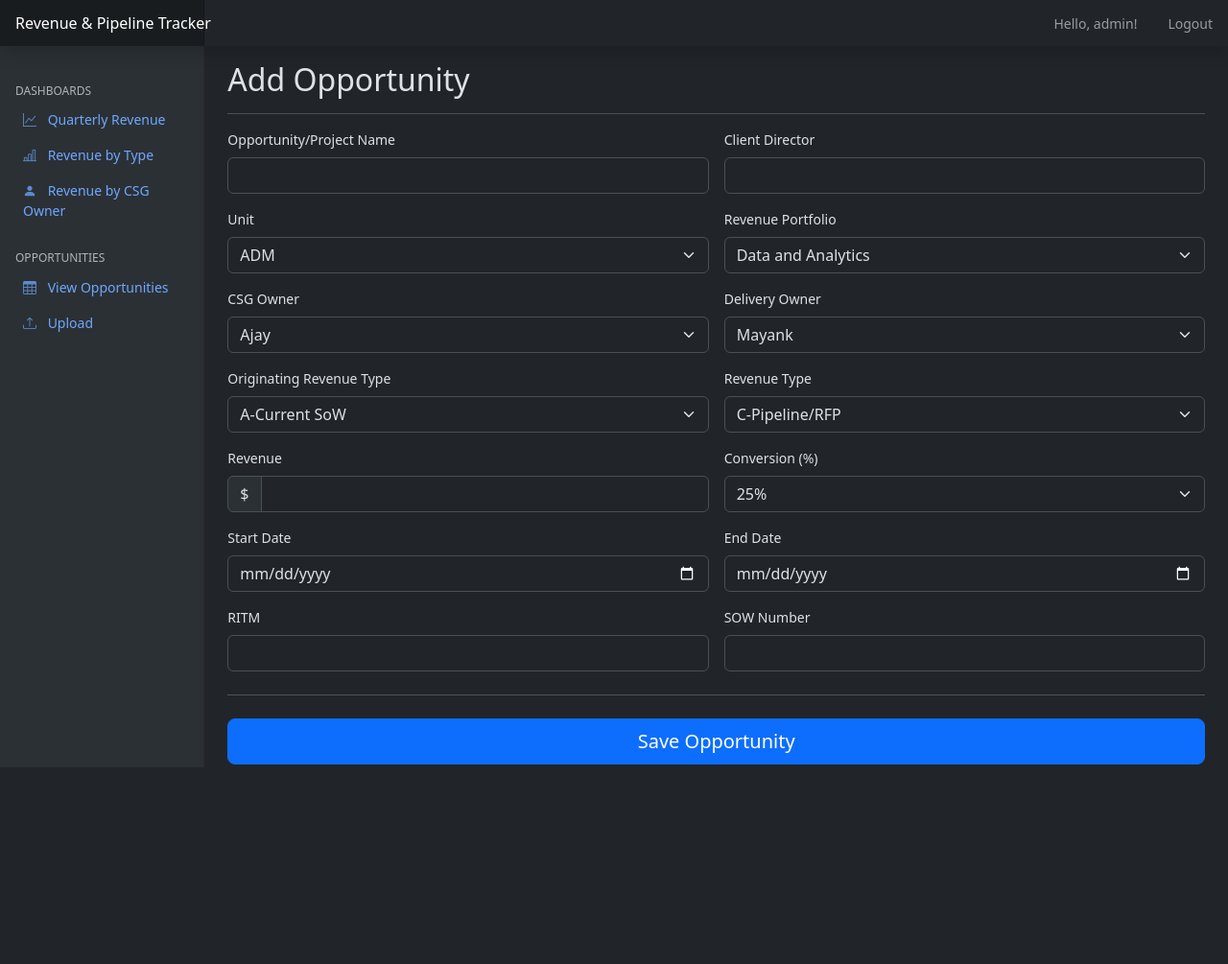
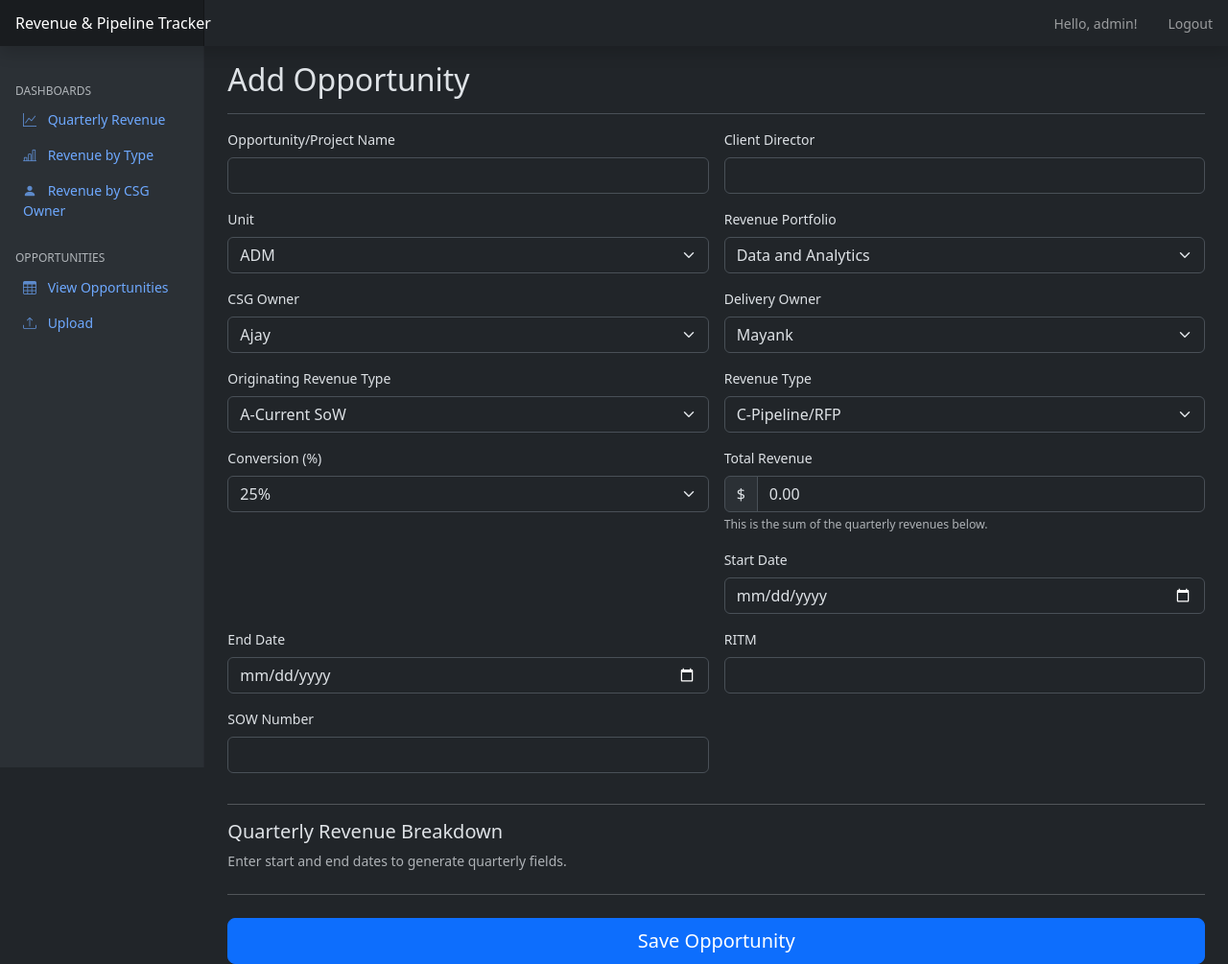
Before and after one commit to sumeettandon/revenue-tracker, a Flask app: page /add in a window 1280 px wide. Shown: the whole page at 96% size. Before the commit the page ends 797 px from the top, so only its background shows below. Run offline with Flask 3, Linux system fonts and the light colour scheme; a user stored in the database is signed in.

Commit message:
dynamic quarterly revenue

```diff
--- a/app.py
+++ b/app.py
@@ -3,6 +3,7 @@ import enum
 import io
 from functools import wraps
 from datetime import date
+import json
 
 import pandas as pd
 from dotenv import load_dotenv
@@ -11,6 +12,7 @@ from flask import Flask, render_template, request, redirect, url_for, send_file,
 from flask_sqlalchemy import SQLAlchemy
 from flask_login import LoginManager, UserMixin, login_user, logout_user, current_user, login_required
 from sqlalchemy import func, extract, inspect
+from sqlalchemy.orm import joinedload
 from werkzeug.security import generate_password_hash, check_password_hash
 
 # --- App Configuration ---
@@ -67,6 +69,17 @@ class RevenueType(db.Model):
     name = db.Column(db.String(100), unique=True, nullable=False)
     def __repr__(self): return f'<RevenueType {self.name}>'
 
+class QuarterlyRevenue(db.Model):
+    id = db.Column(db.Integer, primary_key=True)
+    opportunity_id = db.Column(db.Integer, db.ForeignKey('opportunity.id', ondelete='CASCADE'), nullable=False)
+    financial_year = db.Column(db.Integer, nullable=False)
+    quarter = db.Column(db.Integer, nullable=False)
+    revenue = db.Column(db.Float, nullable=False)
+
+    __table_args__ = (db.UniqueConstraint('opportunity_id', 'financial_year', 'quarter', name='uq_opp_fy_q'),)
+
+    def __repr__(self):
+        return f'<QuarterlyRevenue FY{self.financial_year}-Q{self.quarter} for Opp {self.opportunity_id}>'
 class Opportunity(db.Model):
     id = db.Column(db.Integer, primary_key=True)
     project_name = db.Column(db.String(200), nullable=False)
@@ -90,6 +103,7 @@ class Opportunity(db.Model):
     delivery_owner = db.relationship('DeliveryOwner', backref=db.backref('opportunities', lazy=True))
     originating_revenue_type = db.relationship('OriginatingRevenueType', backref=db.backref('opportunities', lazy=True))
     revenue_type = db.relationship('RevenueType', backref=db.backref('opportunities', lazy=True))
+    quarterly_revenues = db.relationship('QuarterlyRevenue', backref='opportunity', cascade="all, delete-orphan", lazy='dynamic')
 
     def __repr__(self):
         return f'<Opportunity {self.project_name}>'
@@ -149,8 +163,30 @@ def _populate_opportunity_from_form(opportunity, form_data):
     opportunity.sow_number=form_data['sow_number']
     opportunity.start_date=date.fromisoformat(form_data['start_date']) if form_data['start_date'] else None
     opportunity.end_date=date.fromisoformat(form_data['end_date']) if form_data['end_date'] else None
-    opportunity.revenue=float(form_data['revenue'])
     opportunity.client_director=form_data['client_director']
+
+    # Handle quarterly revenues
+    if opportunity.id: # if editing, clear existing to replace them
+        opportunity.quarterly_revenues.delete()
+        db.session.flush() # flush the delete to avoid constraint issues
+
+    total_quarterly_revenue = 0
+    for key, value in form_data.items():
+        if key.startswith('quarter_FY') and value:
+            try:
+                revenue_value = float(value)
+                parts = key.split('_') # e.g., ['quarter', 'FY2026', 'Q4']
+                fy = int(parts[1][2:])
+                q = int(parts[2][1:])
+                qr = QuarterlyRevenue(financial_year=fy, quarter=q, revenue=revenue_value)
+                opportunity.quarterly_revenues.append(qr)
+                total_quarterly_revenue += revenue_value
+            except (ValueError, IndexError):
+                # Ignore invalid or malformed fields
+                continue
+
+    # Update total revenue based on the sum of the quarterly breakdown
+    opportunity.revenue = total_quarterly_revenue
 
 # --- Web Routes ---
 @app.route('/login', methods=['GET', 'POST'])
@@ -277,8 +313,9 @@ def add_opportunity():
         _populate_opportunity_from_form(new_opp, request.form)
         db.session.add(new_opp)
         db.session.commit()
+        flash(f'Successfully added opportunity "{new_opp.project_name}".', 'success')
         return redirect(url_for('opportunities'))
-    return render_template('form.html', action="Add", opportunity=None)
+    return render_template('form.html', action="Add", opportunity=None, quarterly_revenues_json='[]')
 
 @app.route('/edit/<int:id>', methods=['GET', 'POST'])
 @login_required
@@ -287,8 +324,14 @@ def edit_opportunity(id):
     if request.method == 'POST':
         _populate_opportunity_from_form(opp_to_edit, request.form)
         db.session.commit()
+        flash(f'Successfully updated opportunity "{opp_to_edit.project_name}".', 'success')
         return redirect(url_for('opportunities'))
-    return render_template('form.html', action="Edit", opportunity=opp_to_edit)
+
+    quarterly_revenues_json = json.dumps([
+        {'financial_year': qr.financial_year, 'quarter': qr.quarter, 'revenue': qr.revenue}
+        for qr in opp_to_edit.quarterly_revenues
+    ])
+    return render_template('form.html', action="Edit", opportunity=opp_to_edit, quarterly_revenues_json=quarterly_revenues_json)
 
 @app.route('/delete/<int:id>', methods=['POST'])
 @login_required
@@ -408,37 +451,37 @@ def upload_spreadsheet():
 @login_required
 def download_spreadsheet():
     """Downloads all data as an Excel file."""
-    query = db.session.query(Opportunity).statement
-    df = pd.read_sql(query, db.engine)
+    # Eagerly load related objects to avoid N+1 query problem
+    opportunities = Opportunity.query.options(
+        joinedload(Opportunity.revenue_portfolio),
+        joinedload(Opportunity.unit),
+        joinedload(Opportunity.csg_owner),
+        joinedload(Opportunity.delivery_owner),
+        joinedload(Opportunity.originating_revenue_type),
+        joinedload(Opportunity.revenue_type)
+    ).all()
 
-    # Create lookup dictionaries for mapping IDs to names
-    lookups = {
-        'revenue_portfolio_id': {p.id: p.name for p in RevenuePortfolio.query.all()},
-        'unit_id': {u.id: u.name for u in Unit.query.all()},
-        'csg_owner_id': {o.id: o.name for o in CSGOwner.query.all()},
-        'delivery_owner_id': {o.id: o.name for o in DeliveryOwner.query.all()},
-        'originating_revenue_type_id': {o.name: o.id for o in OriginatingRevenueType.query.all()},
-        'revenue_type_id': {o.name: o.id for o in RevenueType.query.all()},
-    }
-
-    # Map foreign key IDs to their string names
-    df['Revenue Portfolio'] = df['revenue_portfolio_id'].map(lookups['revenue_portfolio_id'])
-    df['Unit'] = df['unit_id'].map(lookups['unit_id'])
-    df['CSG Owner'] = df['csg_owner_id'].map(lookups['csg_owner_id'])
-    df['Delivery Owner'] = df['delivery_owner_id'].map(lookups['delivery_owner_id'])
-    df['Originating Revenue Type'] = df['originating_revenue_type_id'].map(lookups['originating_revenue_type_id'])
-    df['Revenue Type'] = df['revenue_type_id'].map(lookups['revenue_type_id'])
-
-    # Select and rename columns for the final Excel file
-    df = df.rename(columns={
-        'project_name': 'Opportunity/Project name',
-        'sow_number': 'SOW',
-        'start_date': 'Start Date',
-        'end_date': 'End Date',
-        'client_director': 'Client Director'
-    })
-    output_columns = ['Opportunity/Project name', 'Revenue Portfolio', 'Unit', 'CSG Owner', 'Delivery Owner', 'Originating Revenue Type', 'Revenue Type', 'conversion', 'ritm', 'SOW', 'Start Date', 'End Date', 'revenue', 'Client Director']
-    df = df[output_columns]
+    # Prepare data for DataFrame
+    data_for_df = [
+        {
+            'Opportunity/Project name': opp.project_name,
+            'Revenue Portfolio': opp.revenue_portfolio.name,
+            'Unit': opp.unit.name,
+            'CSG Owner': opp.csg_owner.name,
+            'Delivery Owner': opp.delivery_owner.name,
+            'Originating Revenue Type': opp.originating_revenue_type.name,
+            'Revenue Type': opp.revenue_type.name,
+            'conversion': opp.conversion,
+            'ritm': opp.ritm,
+            'SOW': opp.sow_number,
+            'Start Date': opp.start_date,
+            'End Date': opp.end_date,
+            'revenue': opp.revenue,
+            'Client Director': opp.client_director,
+        }
+        for opp in opportunities
+    ]
+    df = pd.DataFrame(data_for_df)
 
     output = io.BytesIO()
     # Use XlsxWriter to create a more professional-looking Excel file
@@ -446,7 +489,7 @@ def download_spreadsheet():
         df.to_excel(writer, index=False, sheet_name='Opportunities')
         # Auto-adjust column widths
         for column in df:
-            column_width = max(df[column].astype(str).map(len).max(), len(column))
+            column_width = max(df[column].astype(str).map(len).max(), len(column)) + 1
             col_idx = df.columns.get_loc(column)
             writer.sheets['Opportunities'].set_column(col_idx, col_idx, column_width)
 
--- a/requirements.txt
+++ b/requirements.txt
@@ -1,9 +1,11 @@
 Flask
 Flask-Login
 Flask-SQLAlchemy
+SQLAlchemy>=2.0.21
 pandas
 python-dotenv
 click
 openpyxl
 XlsxWriter
 gunicorn
+greenlet>=3.0.0
--- a/templates/form.html
+++ b/templates/form.html
@@ -70,13 +70,6 @@
         </div>
 
         <div class="col-md-6">
-            <label for="revenue" class="form-label">Revenue</label>
-            <div class="input-group">
-                <span class="input-group-text">$</span>
-                <input type="number" step="0.01" class="form-control" id="revenue" name="revenue" value="{{ opportunity.revenue if opportunity else '' }}" required>
-            </div>
-        </div>
-        <div class="col-md-6">
             <label for="conversion" class="form-label">Conversion (%)</label>
             <select class="form-select" id="conversion" name="conversion" required>
                 {% for val in [25, 50, 75, 90, 100] %}
@@ -85,6 +78,17 @@
             </select>
         </div>
 
+        <div class="col-md-6">
+            <label for="revenue" class="form-label">Total Revenue</label>
+            <div class="input-group">
+                <span class="input-group-text">$</span>
+                <input type="number" step="0.01" class="form-control" id="revenue" name="revenue" value="{{ opportunity.revenue if opportunity else '0.00' }}" required readonly>
+            </div>
+            <div class="form-text">This is the sum of the quarterly revenues below.</div>
+        </div>
+        <div class="col-md-6">
+            <!-- Spacer -->
+        </div>
         <div class="col-md-6">
             <label for="start_date" class="form-label">Start Date</label>
             <input type="date" class="form-control" id="start_date" name="start_date" value="{{ opportunity.start_date.strftime('%Y-%m-%d') if opportunity and opportunity.start_date else '' }}">
@@ -102,6 +106,15 @@
             <label for="sow_number" class="form-label">SOW Number</label>
             <input type="text" class="form-control" id="sow_number" name="sow_number" value="{{ opportunity.sow_number if opportunity else '' }}">
         </div>
+
+        <div class="col-12">
+            <hr>
+            <h5>Quarterly Revenue Breakdown</h5>
+            <p class="text-muted">Enter start and end dates to generate quarterly fields.</p>
+            <div id="quarterly-revenue-fields" class="row g-3">
+                <!-- Dynamic fields will be injected here by JavaScript -->
+            </div>
+        </div>
     </div>
 
     <hr class="my-4">
@@ -109,3 +122,125 @@
     <button class="w-100 btn btn-primary btn-lg" type="submit">Save Opportunity</button>
 </form>
 {% endblock %}
+
+{% block scripts %}
+<script>
+document.addEventListener('DOMContentLoaded', function () {
+    const startDateInput = document.getElementById('start_date');
+    const endDateInput = document.getElementById('end_date');
+    const quarterlyFieldsContainer = document.getElementById('quarterly-revenue-fields');
+    const totalRevenueInput = document.getElementById('revenue');
+
+    // For edit mode, get existing data passed from the backend
+    const existingRevenues = JSON.parse('{{ quarterly_revenues_json | safe }}');
+
+    /**
+     * Calculates the financial year and quarter for a given date.
+     * Assumes the financial year starts in April.
+     * e.g., FY2026 runs from Apr 2025 to Mar 2026.
+     * @param {Date} date - The date object.
+     * @returns { {year: number, quarter: number} }
+     */
+    function getFinancialQuarter(date) {
+        const month = date.getUTCMonth() + 1; // Use UTC to avoid timezone issues
+        let year = date.getUTCFullYear();
+        let quarter;
+
+        if (month >= 4) { // Apr-Dec
+            year += 1; // Belongs to the FY that ends next year
+        }
+
+        if (month >= 4 && month <= 6) quarter = 1;
+        else if (month >= 7 && month <= 9) quarter = 2;
+        else if (month >= 10 && month <= 12) quarter = 3;
+        else quarter = 4; // Jan-Mar
+
+        return { year: year, quarter: quarter };
+    }
+
+    /**
+     * Increments a financial quarter to the next one.
+     * @param { {year: number, quarter: number} } fq - The financial quarter.
+     * @returns { {year: number, quarter: number} }
+     */
+    function incrementFinancialQuarter(fq) {
+        if (fq.quarter === 4) {
+            return { year: fq.year + 1, quarter: 1 };
+        } else {
+            return { year: fq.year, quarter: fq.quarter + 1 };
+        }
+    }
+
+    /**
+     * Compares two financial quarters.
+     * @param { {year: number, quarter: number} } fq1
+     * @param { {year: number, quarter: number} } fq2
+     * @returns {boolean} - True if fq1 is less than or equal to fq2.
+     */
+    function isFqLessEqual(fq1, fq2) {
+        if (fq1.year < fq2.year) return true;
+        if (fq1.year > fq2.year) return false;
+        return fq1.quarter <= fq2.quarter;
+    }
+
+    function updateQuarterlyFields() {
+        quarterlyFieldsContainer.innerHTML = '';
+        if (!startDateInput.value || !endDateInput.value) {
+            updateTotalRevenue();
+            return;
+        }
+
+        const startDate = new Date(startDateInput.value);
+        const endDate = new Date(endDateInput.value);
+
+        if (startDate > endDate) {
+            updateTotalRevenue();
+            return;
+        }
+
+        let currentFq = getFinancialQuarter(startDate);
+        const endFq = getFinancialQuarter(endDate);
+
+        while (isFqLessEqual(currentFq, endFq)) {
+            const { year, quarter } = currentFq;
+            const fieldId = `quarter_FY${year}_Q${quarter}`;
+            const labelText = `FY${year}-Q${quarter}`;
+
+            const existing = existingRevenues.find(r => r.financial_year === year && r.quarter === quarter);
+            const existingValue = existing ? existing.revenue : '';
+
+            const fieldHTML = `
+                <div class="col-md-3">
+                    <label for="${fieldId}" class="form-label">${labelText}</label>
+                    <div class="input-group">
+                        <span class="input-group-text">$</span>
+                        <input type="number" step="0.01" class="form-control quarterly-revenue-input" id="${fieldId}" name="${fieldId}" value="${existingValue}" placeholder="0.00">
+                    </div>
+                </div>
+            `;
+            quarterlyFieldsContainer.insertAdjacentHTML('beforeend', fieldHTML);
+            currentFq = incrementFinancialQuarter(currentFq);
+        }
+        updateTotalRevenue();
+    }
+
+    function updateTotalRevenue() {
+        let total = 0;
+        document.querySelectorAll('.quarterly-revenue-input').forEach(input => {
+            const value = parseFloat(input.value);
+            if (!isNaN(value)) {
+                total += value;
+            }
+        });
+        totalRevenueInput.value = total.toFixed(2);
+    }
+
+    startDateInput.addEventListener('change', updateQuarterlyFields);
+    endDateInput.addEventListener('change', updateQuarterlyFields);
+    quarterlyFieldsContainer.addEventListener('input', updateTotalRevenue);
+
+    // Initial call to populate fields on page load (for edit mode)
+    updateQuarterlyFields();
+});
+</script>
+{% endblock %}
--- a/templates/index.html
+++ b/templates/index.html
@@ -3,7 +3,7 @@
 {% macro sortable_header(column_key, column_title, sort_by, sort_direction, filter_values) %}
     {% set new_direction = 'desc' if sort_by == column_key and sort_direction == 'asc' else 'asc' %}
     <th>
-        <a href="{{ url_for('opportunities', sort_by=column_key, sort_direction=new_direction, **filter_values) }}" class="text-decoration-none text-dark">
+        <a href="{{ url_for('opportunities', page=pagination.page if pagination else 1, sort_by=column_key, sort_direction=new_direction, **filter_values) }}" class="text-decoration-none text-light">
             {{ column_title }}
             {% if sort_by == column_key %}
                 <i class="bi bi-arrow-{{ 'down' if sort_direction == 'desc' else 'up' }}"></i>
```
Also changed, not shown: instance/tracker.db.
